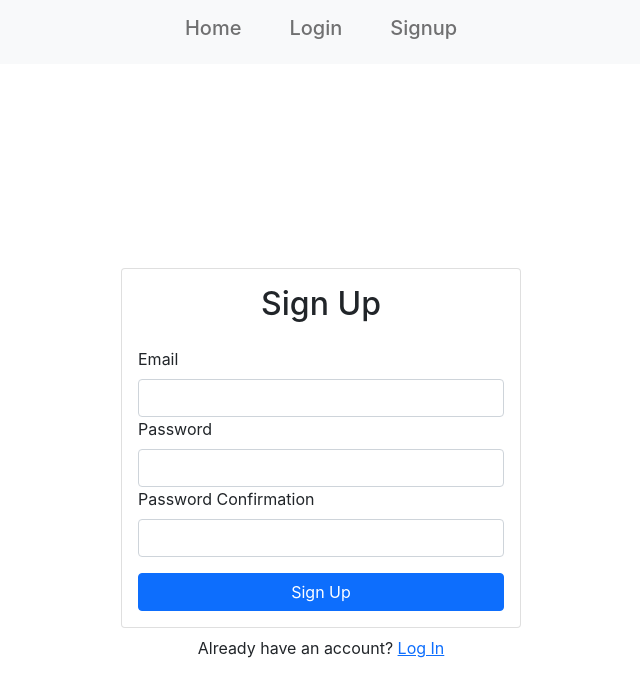
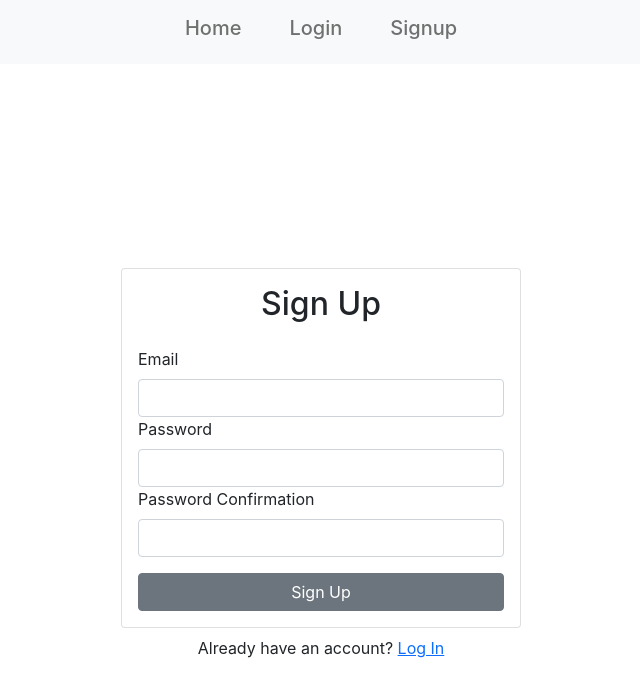
Before and after one commit to Ahmed10Nasser/shopping-app, a React (Create React App) app: page /signup in a window 1280 px wide. Shown: the top 696 px of the page, without its empty margins (319-959 px from the left). Built offline with nearby package versions, Linux system fonts and the light colour scheme; no server answers.

Commit message:
final-touches

```diff
--- a/src/components/Signup.js
+++ b/src/components/Signup.js
@@ -55,7 +55,7 @@ const Signup = () => {
                 <Form.Label>Password Confirmation</Form.Label>
                 <Form.Control type="password" ref={passwordConfirmRef} required />
               </Form.Group>
-              <Button disabled={isLoading} className="w-100  mt-3" type="submit">
+              <Button disabled={isLoading} className="w-100  mt-3 btn-secondary" type="submit">
                 Sign Up
               </Button>
             </Form>
--- a/src/redux/middleware/getProducts.js
+++ b/src/redux/middleware/getProducts.js
@@ -6,7 +6,7 @@ function* getProductsSaga(){
   yield put(setLoading(true));
   yield put(setError(""));
   try{
-    const res= yield axios.get('https://fakestoreapi.com/products?limit=10');
+    const res= yield axios.get('https://fakestoreapi.com/products?limit=20');
     yield put(setProducts(res.data));
   }
   catch(err){
```
